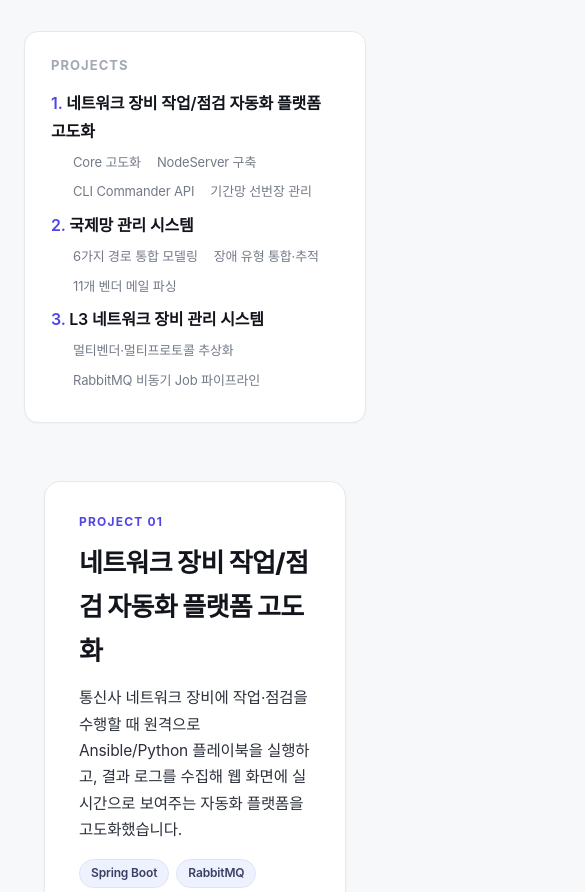
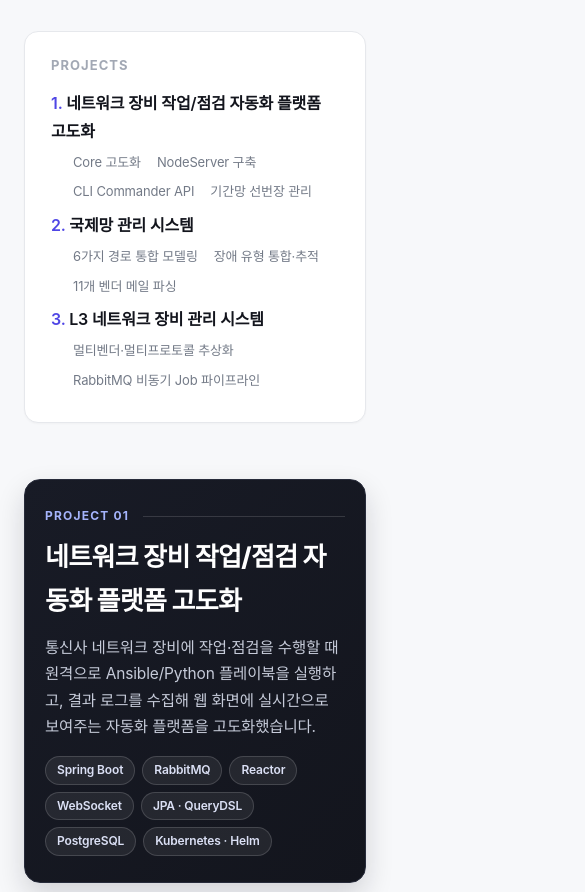
Before and after one commit to Yun-SeYeong/resume-portfolio, a plain HTML site: page index.html in a window 390 px wide. Shown: the part 168-1060 px from the top of the page, 585 px wide, since content can reach past the window. Drawn offline with Linux system fonts and the light colour scheme.

Commit message:
프로젝트 섹션 구분 강화: 다크 챕터 커버 및 간격 확대
- 프로젝트 머리 카드를 잉크색 배경의 챕터 커버로 변경해 프로젝트 시작점을 명확히 구분
- 프로젝트 간 간격 32px → 72px 확대
- 인쇄 시 잉크 절약형(흰 배경+테두리)으로 전환되는 print 스타일 추가
- 모바일 미디어쿼리의 사용되지 않던 .project padding 규칙 수정

Co-Authored-By: Claude Fable 5 <noreply@anthropic.com>

```diff
--- a/index.html
+++ b/index.html
@@ -44,17 +44,19 @@
   .toc ul{margin:4px 0 0;padding-left:22px;list-style:none;display:flex;flex-wrap:wrap;gap:4px 16px}
   .toc ul a{font-size:13px;color:var(--muted)}
 
-  .project{background:transparent;border:none;border-radius:0;padding:0;margin:32px 0}
-  .proj-head{background:var(--bg);border:1px solid var(--line);border-radius:16px;
-    padding:30px 34px;margin-bottom:16px;box-shadow:0 1px 3px rgba(20,20,40,.04)}
+  .project{background:transparent;border:none;border-radius:0;padding:0;margin:72px 0;scroll-margin-top:16px}
+  .proj-head{background:linear-gradient(135deg,#181b26,var(--ink));border:1px solid #272b3a;border-radius:16px;
+    padding:32px 34px;margin-bottom:16px;box-shadow:0 12px 28px rgba(19,21,29,.16)}
   .subcard{background:var(--bg);border:1px solid var(--line);border-radius:16px;
     padding:24px 34px;margin:16px 0;box-shadow:0 1px 3px rgba(20,20,40,.04)}
-  .proj-eyebrow{font-size:12px;font-weight:700;letter-spacing:.1em;text-transform:uppercase;color:var(--accent)}
-  .project h2{margin:8px 0 12px;font-size:26px;color:var(--ink);font-weight:800;letter-spacing:-0.025em}
-  .lede{color:#2b303b;font-size:15.5px;margin:0 0 16px}
+  .proj-eyebrow{display:flex;align-items:center;gap:14px;
+    font-size:12px;font-weight:700;letter-spacing:.1em;text-transform:uppercase;color:#a5b4fc}
+  .proj-eyebrow::after{content:"";flex:1;height:1px;background:rgba(255,255,255,.14)}
+  .project h2{margin:8px 0 12px;font-size:26px;color:#fff;font-weight:800;letter-spacing:-0.025em}
+  .lede{color:#c6cbd9;font-size:15.5px;margin:0 0 16px}
   .stack{display:flex;flex-wrap:wrap;gap:7px;margin-top:6px}
-  .chip{font-size:12px;font-weight:600;color:#3b3f63;background:var(--accent-soft);
-    border:1px solid #e0e3f7;border-radius:999px;padding:3px 11px}
+  .chip{font-size:12px;font-weight:600;color:#dbe0f5;background:rgba(255,255,255,.07);
+    border:1px solid rgba(255,255,255,.15);border-radius:999px;padding:3px 11px}
 
   h3{margin:2px 0 4px;font-size:21px;color:var(--ink);font-weight:800;letter-spacing:-0.02em}
   h3 .h3sub{display:block;font-size:13px;font-weight:500;color:var(--muted);margin-top:5px;letter-spacing:0}
@@ -104,11 +106,17 @@
   .edge-dash{stroke-dasharray:6 4}
   .legend{font-size:11.5px;fill:var(--muted)}
 
-  @media (max-width:620px){ .project{padding:26px 20px} .top h1{font-size:24px} }
+  @media (max-width:620px){ .proj-head,.subcard{padding:26px 20px} .top h1{font-size:24px} .project{margin:56px 0} }
   @media print{
     body{background:#fff;font-size:12px}
     .top,.project,.toc{box-shadow:none}
-    .project{border-color:#ddd}
+    .project{border-color:#ddd;margin:40px 0}
+    .proj-head{background:#fff;border:1.5px solid #c6c9d2;box-shadow:none}
+    .project h2{color:#000}
+    .lede{color:#333}
+    .chip{color:#3b3f63;background:var(--accent-soft);border-color:#e0e3f7}
+    .proj-eyebrow{color:var(--accent)}
+    .proj-eyebrow::after{background:#ddd}
     figure.dgm,.note,.proj-head,.blk{page-break-inside:avoid}
     h3,h4{page-break-after:avoid}
     a{color:var(--ink)} .back{display:none}
```
